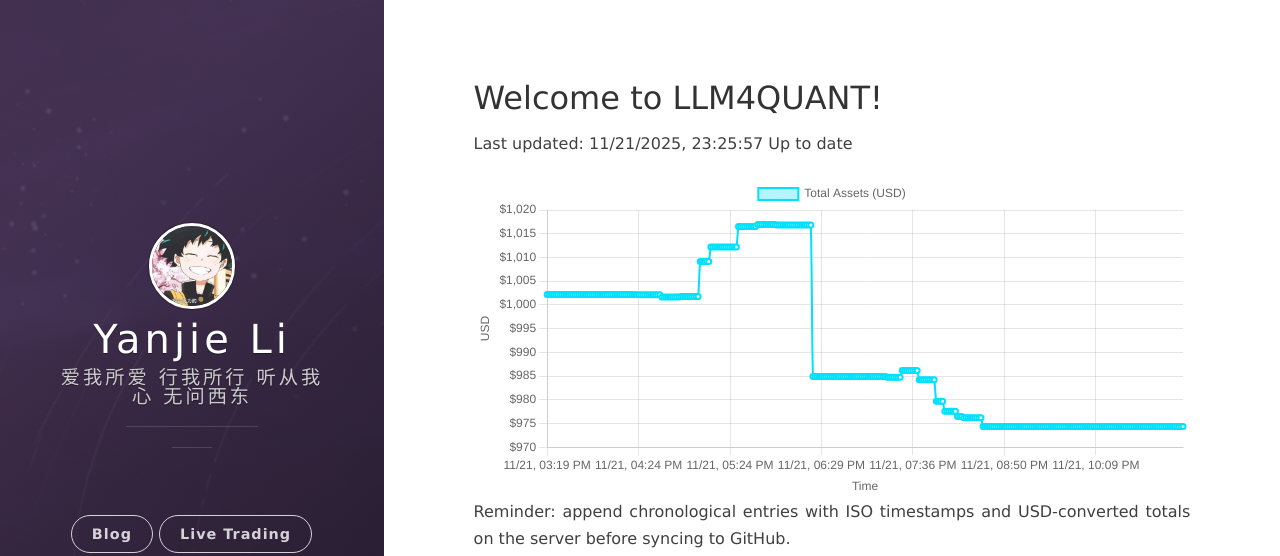
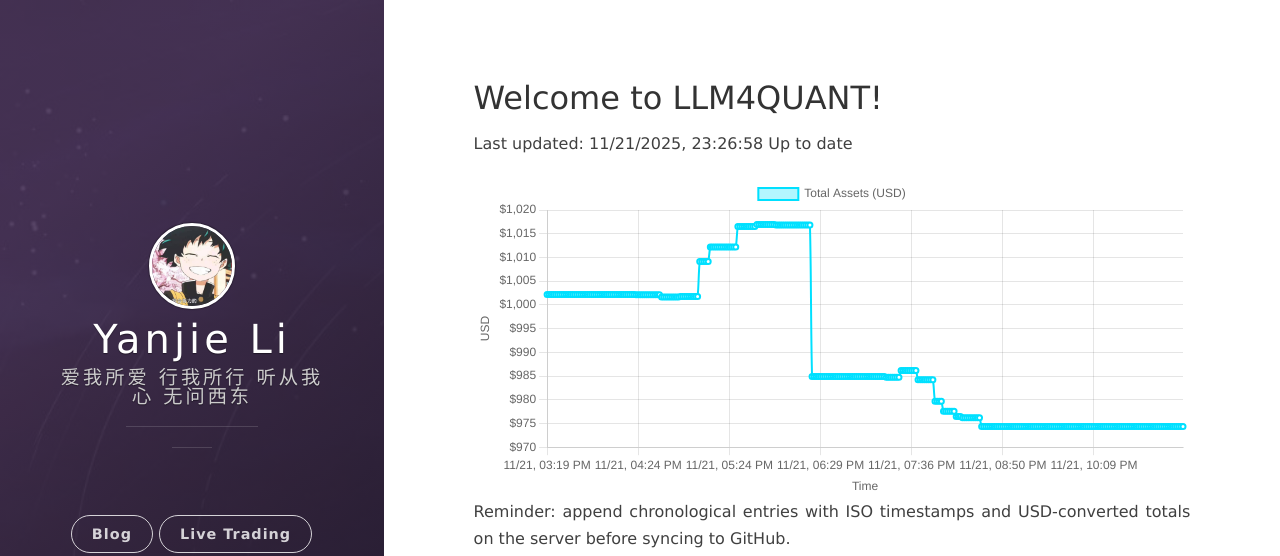
Before and after one commit to leeyegy/leeyegy.github.io, a Jekyll site: the page built from live-trading.html, in a window 1280 px wide. Shown: the top 556 px of the page. Built offline with Jekyll 4.4.1, drawn with Linux system fonts in a browser that asks for light colours; nearby versions of some CDN libraries.

Commit message:
AccountMonitor: update balance history 2025-11-22T07:26:58+08:00

```diff
--- a/assets/data/binance/balance-history.json
+++ b/assets/data/binance/balance-history.json
@@ -1,5 +1,5 @@
 {
-  "generatedAt": "2025-11-22T07:25:57+08:00",
+  "generatedAt": "2025-11-22T07:26:58+08:00",
   "asset": "total_usd_value",
   "history": [
     {
@@ -1201,6 +1201,10 @@
     {
       "timestamp": "2025-11-22T07:25:57+08:00",
       "totalUsd": 974.36593718
+    },
+    {
+      "timestamp": "2025-11-22T07:26:58+08:00",
+      "totalUsd": 974.36593718
     }
   ]
 }
```
